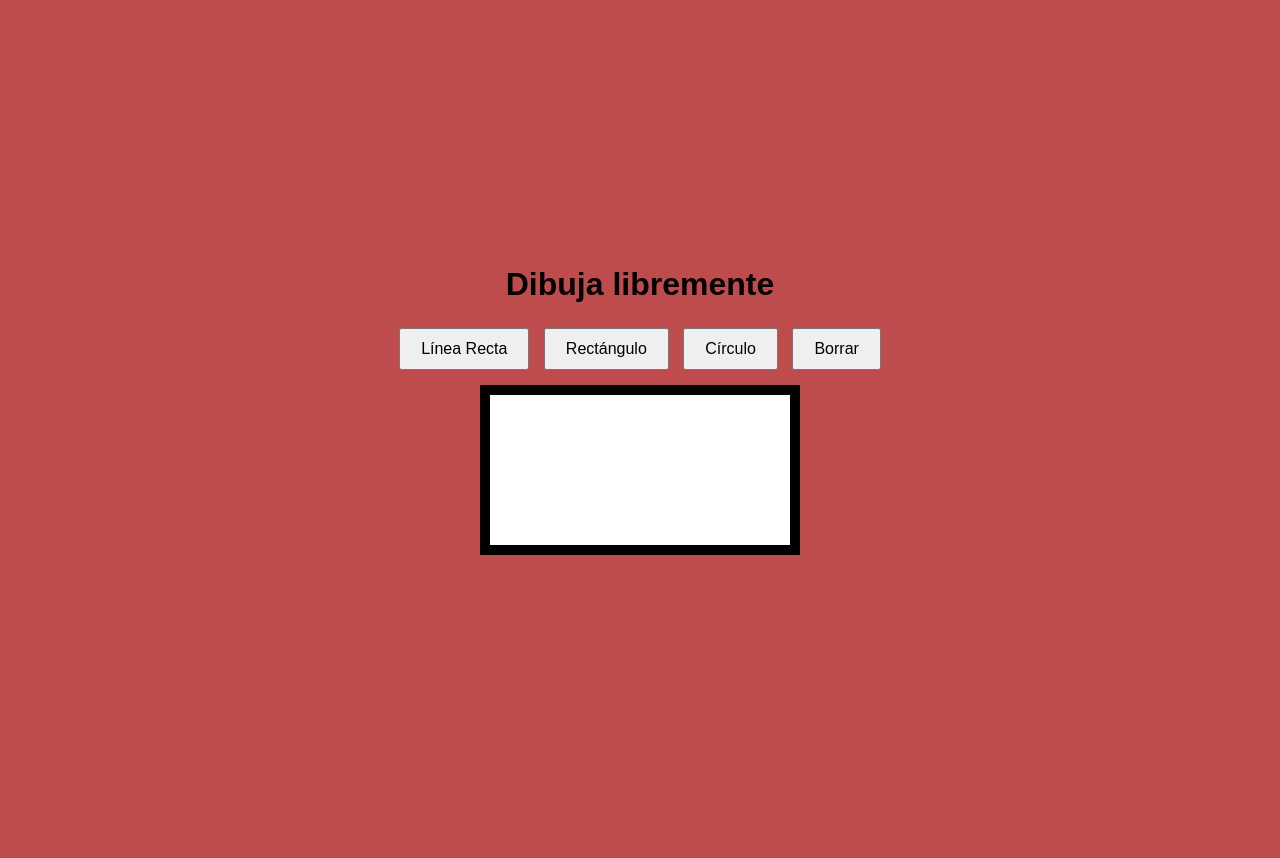
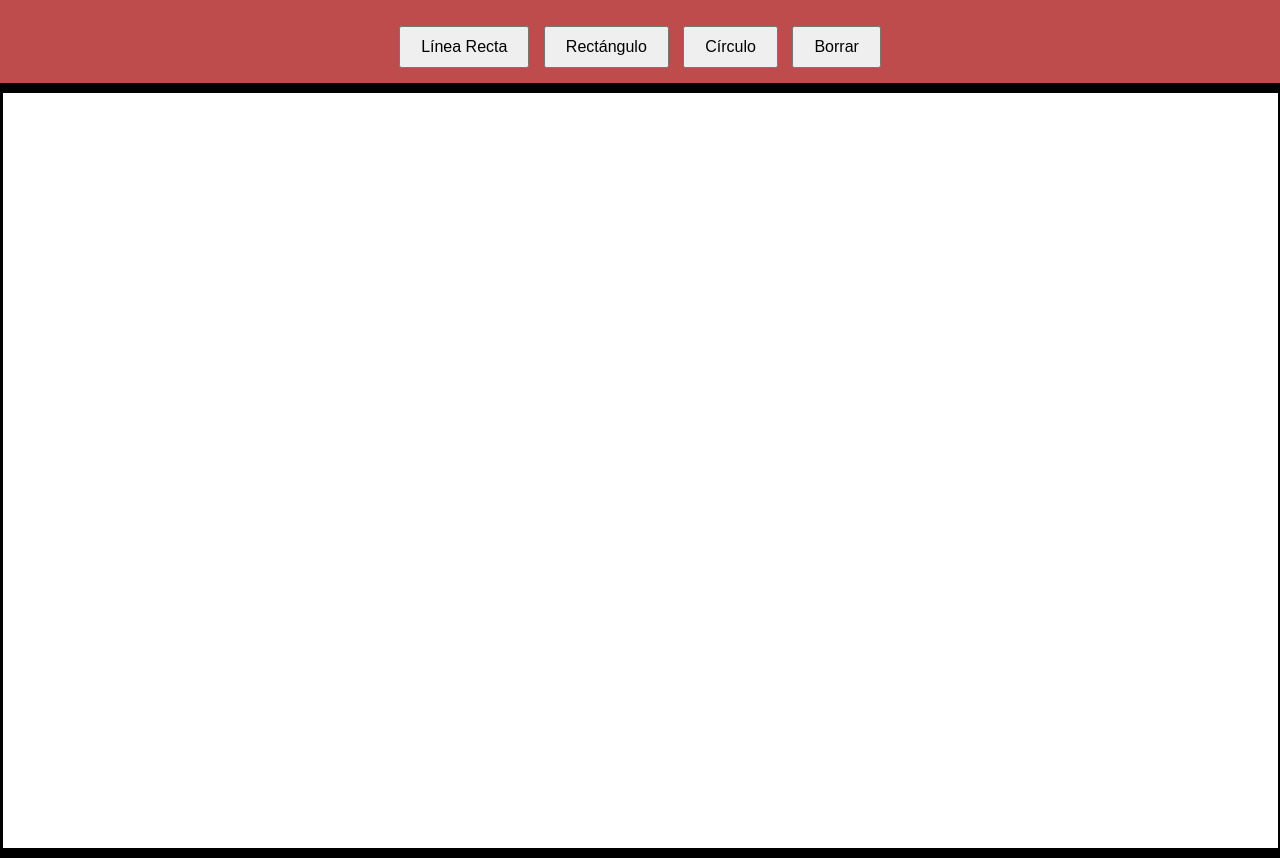
Before and after one commit to juanma9330/dibujodigital, a plain HTML site: page index.html in a window 1280 px wide. Before the commit the page ends 800 px from the top, so only its background shows below. Drawn offline with Linux system fonts and the light colour scheme.

Commit message:
Update index.html

```diff
--- a/index.html
+++ b/index.html
@@ -15,6 +15,6 @@
         <button id="clearButton">Borrar</button>
     </div>
     <canvas id="drawingCanvas"></canvas>
-    <script src="tfl\dibujodigital\script.js"></script>
+    <script src="dibujodigital\script.js"></script>
 </body>
 </html>
```
